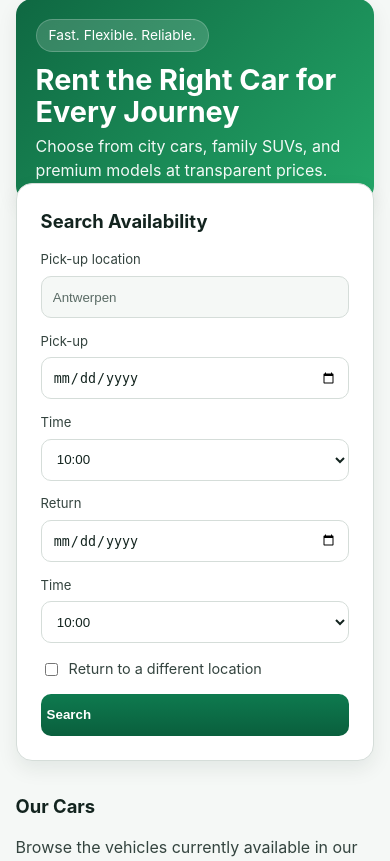
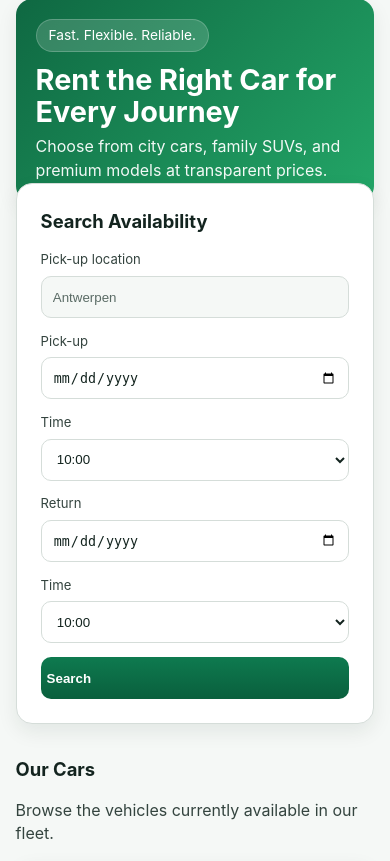
Before and after one commit to DuraScrin/CarRenting, a PHP site: page / in a window 390 px wide. Shown: the part 141-1002 px from the top of the page. Run offline with PHP 8.4, Linux system fonts and the light colour scheme.

Commit message:
Remove different return location checkbox and cleanup CSS

```diff
--- a/public_html/css/styles.css
+++ b/public_html/css/styles.css
@@ -192,19 +192,6 @@ a {
     grid-column: span 1;
 }
 
-.booking-form .checkbox {
-    grid-column: 1 / -2;
-    flex-direction: row;
-    align-items: center;
-    gap: 0.5rem;
-    margin-top: 0.15rem;
-}
-
-.booking-form .checkbox label {
-    margin: 0;
-    font-size: 0.9rem;
-}
-
 .booking-form button {
     min-height: 42px;
     border: 0;
@@ -394,10 +381,6 @@ a {
         grid-column: span 3;
     }
 
-    .booking-form .checkbox {
-        grid-column: 1 / -1;
-    }
-
     .highlights-grid {
         grid-template-columns: repeat(2, 1fr);
     }
@@ -425,8 +408,7 @@ a {
         grid-template-columns: 1fr;
     }
 
-    .booking-form .location,
-    .booking-form .checkbox {
+    .booking-form .location {
         grid-column: auto;
     }
 
--- a/public_html/src/views/home.php
+++ b/public_html/src/views/home.php
@@ -86,13 +86,6 @@
                         </select>
                     </div>
 
-                    <div class="checkbox">
-                        <input type="checkbox" id="differentLocation" name="different_location" value="1">
-                        <label for="differentLocation">
-                            Return to a different location
-                        </label>
-                    </div>
-
                     <button type="submit">
                         Search
                     </button>
```
